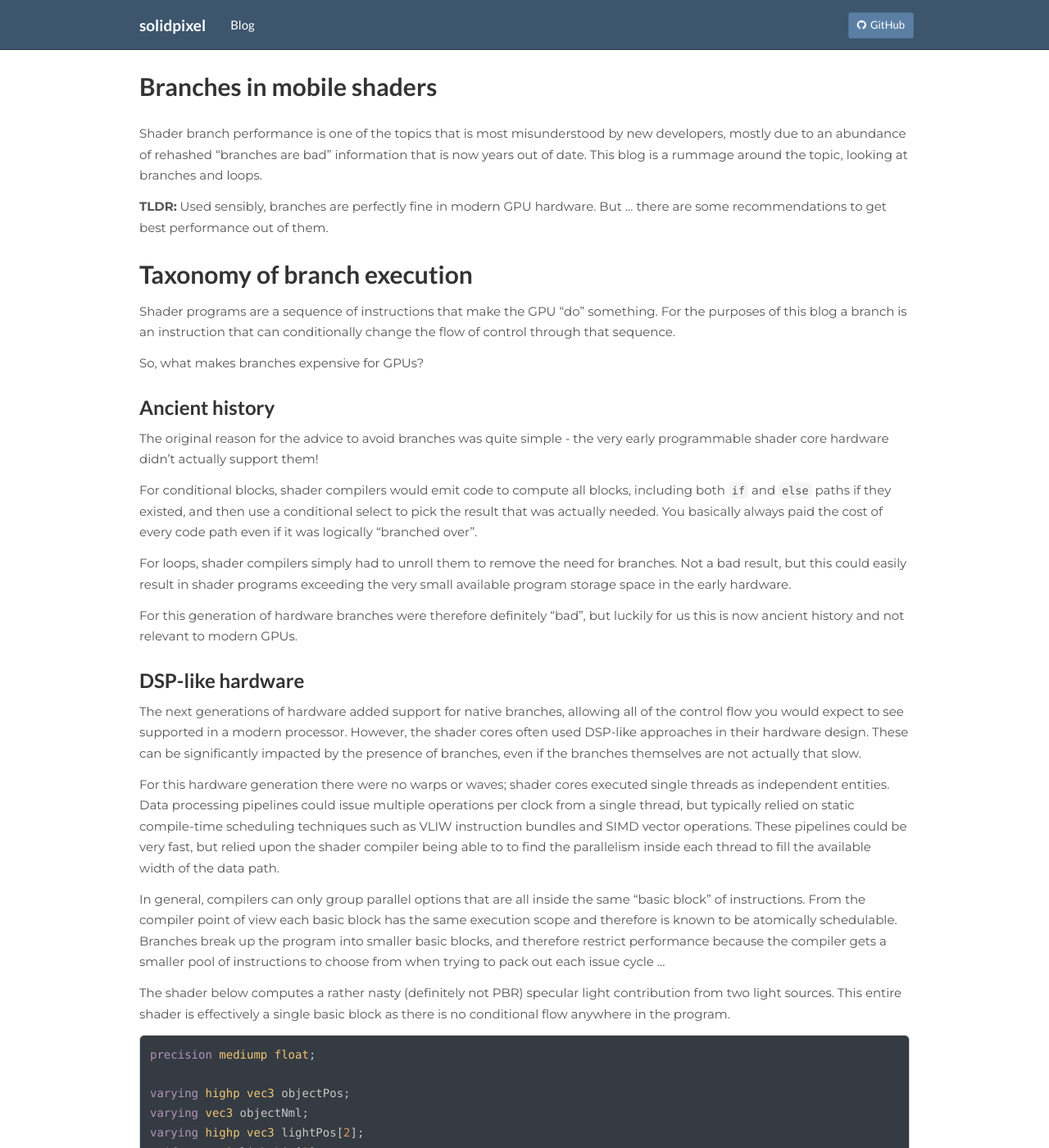
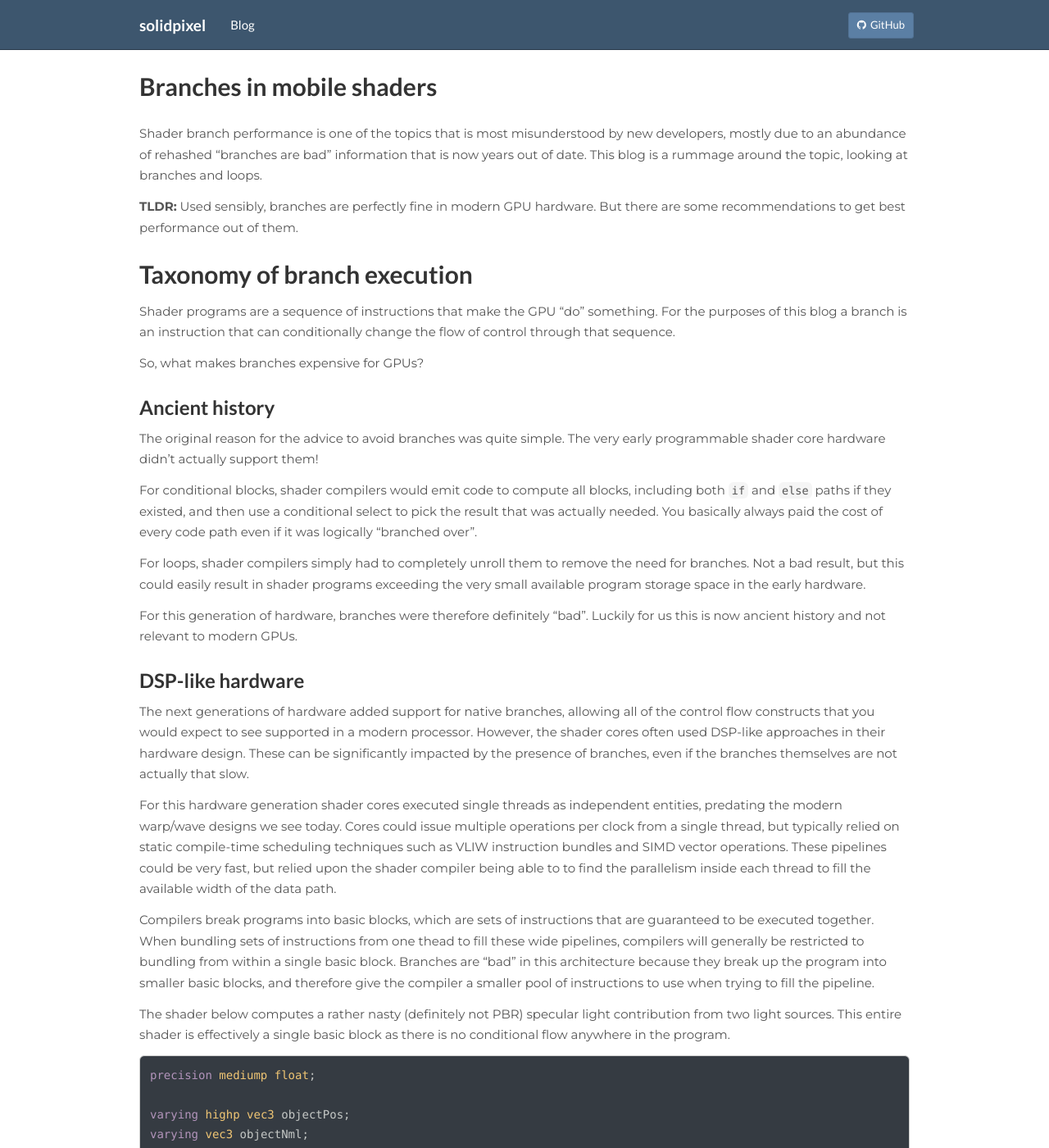
Before and after one commit to solidpixel/solidpixel.github.io, a Jekyll site: the page built from _posts/2021-12-09-branches_in_shaders.md, in a window 1280 px wide and 1400 px high. Shown: the whole window at 82% size. Built offline with Jekyll 4.4.1, drawn with Linux system fonts in a browser that asks for light colours; some of the changed text lies outside the part shown.

```diff
--- a/_posts/2021-12-09-branches_in_shaders.md
+++ b/_posts/2021-12-09-branches_in_shaders.md
@@ -10,7 +10,7 @@ information that is now years out of date. This blog is a rummage around the
 topic, looking at branches and loops.
 
 **TLDR:** Used sensibly, branches are perfectly fine in modern GPU hardware.
-But ... there are some recommendations to get best performance out of them.
+But there are some recommendations to get best performance out of them.
 
 Taxonomy of branch execution
 ============================
@@ -24,7 +24,7 @@ So, what makes branches expensive for GPUs?
 Ancient history
 ---------------
 
-The original reason for the advice to avoid branches was quite simple - the
+The original reason for the advice to avoid branches was quite simple. The
 very early programmable shader core hardware didn't actually support them!
 
 For conditional blocks, shader compilers would emit code to compute all blocks,
@@ -33,36 +33,38 @@ conditional select to pick the result that was actually needed. You basically
 always paid the cost of every code path even if it was logically "branched
 over".
 
-For loops, shader compilers simply had to unroll them to remove the need for
-branches. Not a bad result, but this could easily result in shader programs
-exceeding the very small available program storage space in the early hardware.
+For loops, shader compilers simply had to completely unroll them to remove the
+need for branches. Not a bad result, but this could easily result in shader
+programs exceeding the very small available program storage space in the early
+hardware.
 
-For this generation of hardware branches were therefore definitely "bad", but
-luckily for us this is now ancient history and not relevant to modern GPUs.
+For this generation of hardware, branches were therefore definitely "bad".
+Luckily for us this is now ancient history and not relevant to modern GPUs.
 
 DSP-like hardware
 -----------------
 
 The next generations of hardware added support for native branches, allowing
-all of the control flow you would expect to see supported in a modern
-processor. However, the shader cores often used DSP-like approaches in their
-hardware design. These can be significantly impacted by the presence of
+all of the control flow constructs that you would expect to see supported in a
+modern processor. However, the shader cores often used DSP-like approaches in
+their hardware design. These can be significantly impacted by the presence of
 branches, even if the branches themselves are not actually that slow.
 
-For this hardware generation there were no warps or waves; shader cores
-executed single threads as independent entities. Data processing pipelines
-could issue multiple operations per clock from a single thread, but typically
-relied on static compile-time scheduling techniques such as VLIW instruction
-bundles and SIMD vector operations. These pipelines could be very fast, but
-relied upon the shader compiler being able to to find the parallelism inside
-each thread to fill the available width of the data path.
+For this hardware generation shader cores executed single threads as
+independent entities, predating the modern warp/wave designs we see today.
+Cores could issue multiple operations per clock from a single thread, but
+typically relied on static compile-time scheduling techniques such as VLIW
+instruction bundles and SIMD vector operations. These pipelines could be very
+fast, but relied upon the shader compiler being able to to find the parallelism
+inside each thread to fill the available width of the data path.
 
-In general, compilers can only group parallel options that are all inside the
-same "basic block" of instructions. From the compiler point of view each basic
-block has the same execution scope and therefore is known to be atomically
-schedulable. Branches break up the program into smaller basic blocks, and
-therefore restrict performance because the compiler gets a smaller pool of
-instructions to choose from when trying to pack out each issue cycle ...
+Compilers break programs into basic blocks, which are sets of instructions that
+are guaranteed to be executed together. When bundling sets of instructions from
+one thead to fill these wide pipelines, compilers will generally be restricted
+to bundling from within a single basic block. Branches are "bad" in this
+architecture because they break up the program into smaller basic blocks, and
+therefore give the compiler a smaller pool of instructions to use when trying
+to fill the pipeline.
 
 The shader below computes a rather nasty (definitely not PBR) specular light
 contribution from two light sources. This entire shader is effectively a single
@@ -147,14 +149,14 @@ The shortest path with no lights active gets slightly faster, but the longest
 path with two lights active has half the performance! Adding branches to this
 shader has broken up the instruction stream into three basic blocks: the main
 outer scope, and one `if` block for each function call. Even though we're
-notionally doing less work, the compiler cannot pack out the issue width
-available in the hardware so performance drops.
+notionally doing less work, the compiler cannot fill the issue width of the
+hardware and performance drops.
 
-For this generation of hardware branches therefore still count as "bad", but
-for quite a different reason to the early shader hardware. Note, you can still
-find this generation of hardware in some older mobile devices, so beware if you
-are targeting devices that are 5+ years old, but it's also now mostly consigned
-to history.
+For this generation of hardware branches are therefore still "bad", but for
+quite a different reason to the early shader hardware. Note, you can still find
+this generation of hardware in some older mobile devices, so beware if you are
+targeting devices that are 6+ years old, but it's also now mostly consigned to
+history.
 
 Scalar warp/wave hardware
 -------------------------
@@ -166,9 +168,9 @@ compute dispatch in lockstep (each group being a warp or a wave).
 
 In these designs branches are not free - there is still some overhead for
 condition checks and the branch itself - but they are very cheap because the
-performance of the hardware is not reliant on the compiler finding the
-parallelism inside a single thread. If we compile the example above for a
-Mali-G78 GPU, we can see:
+performance of the hardware is not reliant on the compiler finding
+instruction-level parallelism inside a single thread. If we compile the example
+above for a Mali-G78 GPU, we can see:
 
 No branch:
 
@@ -199,19 +201,22 @@ concerned about using them in moderation.
 Realities
 =========
 
-Okay, so branches are not terrible but what recommendations are there.
+Okay, so branches are no longer "bad", but there are recommendations to get the
+best performance.
 
 Beware of warp/wave divergence
 ------------------------------
 
 Every thread in a warp/wave must run the same instruction. Branches are
 therefore relatively cheap on modern hardware as long as the whole warp/wave
-branches the same way. If you have divergent control flow, where only some of
-the threads take a control path then the threads on the "wrong" path are masked
-out, and are effectively wasted performance. If you have an if/else and end up
-with threads on both lanes then you've basically reinvented the original
-hardware where both paths get executed. Don't do this. When designing branchy
-code, try to have uniform branches where all threads branch the same way.
+branches the same way.
+
+If you have divergent control flow, where only some of the threads take a
+control path then the threads on the "wrong" path are masked out, and are
+effectively wasted performance. If you have an if/else and end up with threads
+on both lanes then you've basically reinvented the original hardware where both
+paths get executed. Don't do this. When designing branchy code, try to have
+uniform branches where all threads branch the same way.
 
 Don't use clever maths to avoid branches
 ----------------------------------------
@@ -221,7 +226,7 @@ arithmetic sequences to replace the need for small branches. In my experience
 these generally hurt performance on modern hardware.
 
 Most compilers can optimize away small branch sequences where it makes sense to
-do so, and the user "doing something clever" will normally defeat the compiler
+do so, and the user "doing something clever" will normally defeat the compiler's
 optimizer. If you do try being clever please use a tool like Mali Offline
 Compiler to check it actually helps.
 
```
Also changed, not shown: _posts/2021-03-06-astc-compared-redux.md (+1 -1 lines), _posts/2022-07-21-vertex_packing.md (added, +102 -0 lines), _posts/2022-07-21-vertexpacking.md (deleted, +0 -87 lines).
